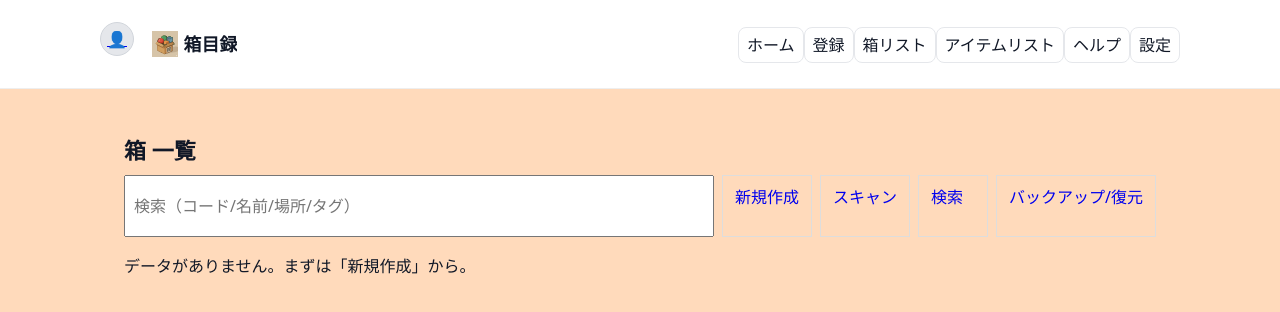
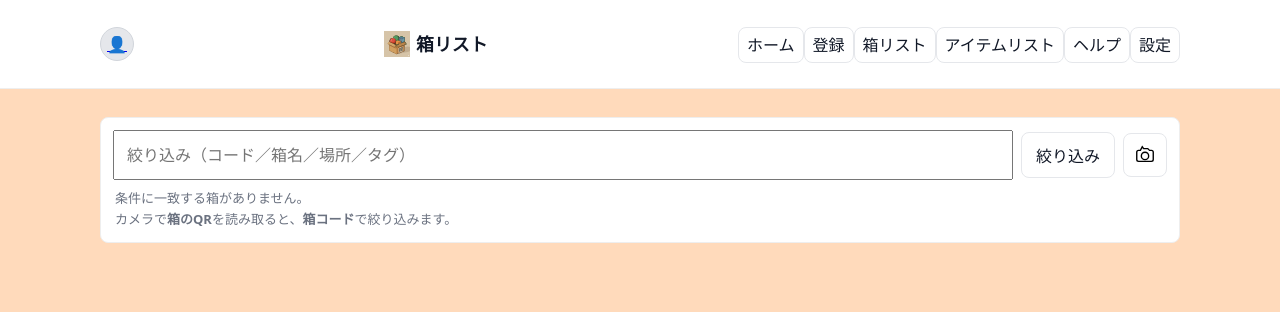
Before and after one commit to mayusaki3/hakomokuroku, a Next.js app in the folder apps/web/: page /boxes in a window 1280 px wide. Shown: the top 312 px of the page. Built offline with nearby package versions, Linux system fonts and the light colour scheme.

Commit message:
UI修正
箱リスト、アイテムリスト

```diff
--- a/apps/web/src/app/boxes/page.tsx
+++ b/apps/web/src/app/boxes/page.tsx
@@ -1,74 +1,156 @@
 'use client';
-import { useMemo, useState } from 'react';
-import { Box, db } from '@/lib/db';
+import { useEffect, useMemo, useRef, useState } from 'react';
+import { db, Box } from '@/lib/db';
 import { useDexieLive } from '@/lib/live';
+import { useHeaderTitle } from '@/app/components/HeaderTitleContext';
+
+let BrowserQRCodeReader: any;
+
+function CameraIcon() {
+  return (
+    <svg width="22" height="22" viewBox="0 0 24 24" aria-hidden="true">
+      <path d="M9 3l1.5 2H15l2 2h2a2 2 0 012 2v8a2 2 0 01-2 2H5a2 2 0 01-2-2V9a2 2 0 012-2h2l2-4z" fill="none" stroke="currentColor" strokeWidth="1.5"/>
+      <circle cx="12" cy="13" r="4" fill="none" stroke="currentColor" strokeWidth="1.5"/>
+    </svg>
+  );
+}
+
+type Unreg = { kind:'unregistered'; code: string };
 
 export default function BoxesPage() {
+  useHeaderTitle('箱リスト');
+
   const [q, setQ] = useState('');
+  const [qrCode, setQrCode] = useState<string | null>(null);
+  const [unreg, setUnreg] = useState<Unreg | null>(null);
+  const [scanning, setScanning] = useState(false);
+  const videoRef = useRef<HTMLVideoElement | null>(null);
+  const readerRef = useRef<any>(null);
 
-  // updatedAt 降順で常に最新を取得
-  const { data: boxes } = useDexieLive<Box[]>(
+  const { data: boxes = [] } = useDexieLive<Box[]>(
     async () => db.boxes.orderBy('updatedAt').reverse().toArray(),
-    [], // 依存はなし（クエリ自体がテーブル更新で再実行される）
-    []
+    [],
+    [],
   );
 
-  const filtered = useMemo(() => {
-    const needle = q.toLowerCase();
-    return boxes.filter(b => {
-      const hay = [b.code, b.name, b.location ?? '', ...(b.tags ?? [])].join(' ').toLowerCase();
-      return hay.includes(needle);
+  const rows = useMemo(() => {
+    const needle = q.trim().toLowerCase();
+    const byText = !needle ? boxes : boxes.filter(b => {
+      const s = `${b.code} ${b.name} ${b.location ?? ''} ${(b.tags ?? []).join(' ')}`.toLowerCase();
+      return s.includes(needle);
     });
-  }, [boxes, q]);
+
+    // QR優先（箱コード完全一致で絞り込み）
+    if (qrCode) {
+      const hit = byText.filter(b => b.code.toLowerCase() === qrCode.toLowerCase());
+      return hit;
+    }
+    return byText;
+  }, [boxes, q, qrCode]);
+
+  const startScan = async () => {
+    setScanning(true);
+    try {
+      if (!BrowserQRCodeReader) {
+        const mod = await import('@zxing/browser');
+        BrowserQRCodeReader = mod.BrowserQRCodeReader;
+      }
+      if (!readerRef.current) readerRef.current = new BrowserQRCodeReader();
+
+      const videoEl = videoRef.current!;
+      videoEl.setAttribute('playsinline', 'true');
+      const result = await readerRef.current.decodeOnceFromVideoDevice(undefined, videoEl);
+      const text = result.getText().trim();
+
+      // 箱コード（/b/<code> or プレーンコード）
+      const m = text.match(/(?:^|\/)b\/([^/]+)/);
+      const code = m ? decodeURIComponent(m[1]) :
+        (/^[A-Za-z0-9._-]{2,64}$/.test(text) ? text : null);
+
+      if (!code) {
+        alert('このQRから箱コードを抽出できませんでした。');
+        setQrCode(null);
+        setUnreg(null);
+      } else {
+        setQrCode(code);
+        const hit = await db.boxes.where('code').equalsIgnoreCase(code).first();
+        setUnreg(hit ? null : { kind: 'unregistered', code });
+      }
+    } catch {
+      alert('QRの読み取りに失敗しました。もう一度お試しください。');
+    } finally {
+      setScanning(false);
+      try { await readerRef.current?.reset(); } catch {}
+    }
+  };
+
+  const onRowClick = (b: Box) => { window.location.href = `/boxes/${b.id}`; };
+  const onUnregClick = (code: string) => {
+    const params = new URLSearchParams({ code });
+    window.location.href = `/boxes/new?${params.toString()}`;
+  };
 
   return (
-    <main style={{ padding: 24 }}>
-      <h1>箱 一覧</h1>
-      <div style={{ display: 'flex', gap: 8, marginBottom: 12, flexWrap: 'wrap' }}>
+    <main className="container bottom-safe" style={{ display: 'grid', gap: 12, paddingTop: 8 }}>
+      {/* 絞り込み（トップ準拠） */}
+      <section className="card search-card">
+        <div className="searchbar">
           <input
-          placeholder="検索（コード/名前/場所/タグ）"
             value={q}
             onChange={e => setQ(e.target.value)}
-          style={{ flex: 1, minWidth: 240, padding: 8 }}
+            onKeyDown={e => { if (e.key === 'Enter') {/* Enterで絞り込み済み */} }}
+            placeholder="絞り込み（コード／箱名／場所／タグ）"
+            enterKeyHint="search"
+            style={{ padding: 12, fontSize: 16 }}
           />
-        <a href="/boxes/new" style={{ padding: '8px 12px', border: '1px solid #ddd', textDecoration: 'none' }}>新規作成</a>
-        <a href="/scan" style={{ padding: '8px 12px', border: '1px solid #ddd', textDecoration: 'none' }}>スキャン</a>
-        <a href="/search" style={{ padding: '8px 12px', border: '1px solid #ddd', textDecoration: 'none' }}>検索</a>
-        <a href="/settings/backup" style={{ padding: '8px 12px', border: '1px solid #ddd', textDecoration: 'none' }}>バックアップ/復元</a>
+          <button type="button" className="btn" onClick={() => {/* 入力で既に反映。視認性のため残す */}}>絞り込み</button>
+          <button type="button" className="icon-btn" onClick={startScan} aria-disabled={scanning} title="箱コードで絞り込み">
+            <CameraIcon />
+          </button>
         </div>
 
-      {filtered.length === 0 && <p>データがありません。まずは「新規作成」から。</p>}
+        {/* ガイダンス（該当0件時に表示） */}
+        {rows.length === 0 && !unreg && !scanning && (
+          <p className="search-help">
+            条件に一致する箱がありません。<br />
+            カメラで<strong>箱のQR</strong>を読み取ると、<strong>箱コード</strong>で絞り込みます。
+          </p>
+        )}
 
-      <div style={{ display: 'grid', gap: 12 }}>
-        {filtered.map(b => (
-          <article key={b.id} style={{ border: '1px solid #eee', borderRadius: 8, padding: 12 }}>
-            <div style={{ display: 'flex', justifyContent: 'space-between', gap: 12, alignItems: 'baseline' }}>
-              <h3 style={{ margin: 0 }}>{b.name}</h3>
-              <code>{b.code}</code>
+        {/* スキャン中プレビュー */}
+        {scanning && (
+          <div style={{ marginTop: 8 }}>
+            <video ref={videoRef} playsInline style={{ width: '100%', borderRadius: 8, border: '1px solid #eee' }} />
           </div>
-            <div style={{ color: '#555', marginTop: 4 }}>
-              {b.location ?? '場所未設定'} {b.tags?.length ? '｜ ' + b.tags.join(', ') : ''}
+        )}
+
+        {/* 未登録コード行（QRで未ヒット時） */}
+        {unreg && (
+          <div className="card" style={{ marginTop: 8, padding: 12 }}>
+            <div style={{ fontWeight: 600 }}>📦 箱コード: <code>{unreg.code}</code></div>
+            <div style={{ fontSize: 12, color: '#b91c1c' }}>未登録（タップで箱の登録へ）</div>
+            <button className="btn" style={{ marginTop: 8 }} onClick={() => onUnregClick(unreg.code)}>登録に進む</button>
           </div>
-            <div style={{ marginTop: 8, display: 'flex', gap: 8, flexWrap: 'wrap' }}>
-              <a href={`/boxes/${b.id}`} style={{ padding: '6px 10px', border: '1px solid #ddd', textDecoration: 'none' }}>詳細</a>
-              <a
-                href={`/print/tape?${new URLSearchParams({
-                  code: b.code, name: b.name, location: b.location ?? '', n: '1', s: '14', m: '2'
-                }).toString()}`}
-                target="_blank"
-                style={{ padding: '6px 10px', border: '1px solid #ddd', textDecoration: 'none' }}
-              >テープ印刷</a>
-              <a
-                href={`/print/labels?${new URLSearchParams({
-                  code: b.code, name: b.name, location: b.location ?? '', n: '21', cols: '7', gap: '2', s: '14', m: '2', o: 'portrait'
-                }).toString()}`}
-                target="_blank"
-                style={{ padding: '6px 10px', border: '1px solid #ddd', textDecoration: 'none' }}
-              >A4面付け</a>
+        )}
+      </section>
+
+      {/* 箱リスト */}
+      <section aria-label="箱リスト">
+        <ul style={{ listStyle: 'none', padding: 0, margin: 0, display: 'grid', gap: 8 }}>
+          {rows.map(b => (
+            <li key={b.id}>
+              <button onClick={() => onRowClick(b)} className="card"
+                style={{ width: '100%', textAlign: 'left', padding: 12, cursor: 'pointer' }}>
+                <div style={{ fontWeight: 600 }}>📦 {b.name}</div>
+                <div style={{ fontSize: 12, color: '#555' }}>
+                  コード: <code>{b.code}</code>　場所: {b.location ?? '—'}
+                  {b.tags?.length ? <>　タグ: {b.tags.join(', ')}</> : null}
                 </div>
-          </article>
+              </button>
+            </li>
           ))}
-      </div>
+        </ul>
+      </section>
     </main>
   );
 }
--- a/apps/web/src/app/components/Header.tsx
+++ b/apps/web/src/app/components/Header.tsx
@@ -1,6 +1,8 @@
 'use client';
+import { useCurrentHeaderTitle } from '@/app/components/HeaderTitleContext';
 
 export default function Header() {
+  const currentTitle = useCurrentHeaderTitle();
   const LinkBtn = (p: { href: string; label: string }) => (
     <a href={p.href} className="btn-link">{p.label}</a>
   );
@@ -8,20 +10,20 @@ export default function Header() {
   return (
     <header className="header">
       <div className="container header-grid">
-        {/* 左：ユーザー（設定へ） */}
-        <a href="/settings/backup" aria-label="アカウント/設定" title="設定">
-          <div className="avatar">👤</div>
-        </a>
-
-        {/* 中央：ロゴ＋タイトル */}
-        <div className="title-row" aria-label="アプリタイトル">
-          {/* 作成したfavicon.svgをそのまま使います */}
-          <img src="/favicon.svg" alt="" className="brandmark" />
-          <div className="title-text">箱目録</div>
+        <div className="header-left">
+          <a href="/settings/backup" aria-label="アカウント/設定" title="設定">
+            <div className="avatar">👤</div>
+          </a>
         </div>
 
-        {/* 右：PCのみメニュー */}
-        <nav className="only-desktop nav-horizontal" aria-label="トップメニュー">
+        <div className="header-mid">
+          <div className="title-row" aria-label="アプリタイトル">
+            <img src="/favicon.svg" alt="" className="brandmark" />
+            <div className="title-text">{currentTitle}</div>
+          </div>
+        </div>
+
+        <nav className="header-right only-desktop nav-horizontal" aria-label="トップメニュー">
           <LinkBtn href="/" label="ホーム" />
           <LinkBtn href="/register" label="登録" />
           <LinkBtn href="/boxes" label="箱リスト" />
--- /dev/null
+++ b/apps/web/src/app/components/HeaderTitleContext.tsx
@@ -0,0 +1,28 @@
+'use client';
+import { createContext, useContext, useEffect, useState } from 'react';
+
+type CtxType = { title: string; setTitle: (t: string) => void };
+const TitleCtx = createContext<CtxType | null>(null);
+
+export function HeaderTitleProvider({ children }: { children: React.ReactNode }) {
+  const [title, setTitle] = useState('箱目録');
+  return <TitleCtx.Provider value={{ title, setTitle }}>{children}</TitleCtx.Provider>;
+}
+
+/** ページ側で呼ぶ：useHeaderTitle('箱一覧') のように */
+export function useHeaderTitle(newTitle?: string) {
+  const ctx = useContext(TitleCtx);
+  useEffect(() => {
+    if (!ctx || !newTitle) return;
+    const prev = ctx.title;
+    ctx.setTitle(newTitle);
+    return () => ctx.setTitle('箱目録'); // アンマウントで戻す
+  }, [ctx, newTitle]);
+  return ctx?.title ?? '箱目録';
+}
+
+/** ヘッダーが読む：現在のタイトルを取得 */
+export function useCurrentHeaderTitle() {
+  const ctx = useContext(TitleCtx);
+  return ctx?.title ?? '箱目録';
+}
--- a/apps/web/src/app/globals.css
+++ b/apps/web/src/app/globals.css
@@ -115,24 +115,28 @@ input[type="text"], input[type="search"], textarea {
   border-bottom: 1px solid #eee;
 }
 
-/* PCデフォルト：従来配置（左:👤 / 中央:タイトル / 右:メニュー） */
+/* ===== Header ===== */
+
+/* PC：左=auto（👤の実寸）、中央=1fr、右=auto（メニュー実寸）。
+   → 中央セルの center が、左アイコンと右メニューの“間”の中点になる */
 .header-grid {
   display: grid;
-  grid-template-columns: 44px 1fr auto;
+  grid-template-columns: auto 1fr auto;  /* ← PCでのセンタリング条件 */
   align-items: center;
   gap: 8px;
   height: var(--topbar-h);
 }
+
 .header-left  { justify-self: start; }
-.header-mid   { justify-self: start; }  /* PCは従来の見え方を維持 */
+.header-mid   { justify-self: center; }  /* ← 中央セルを常にセンター */
 .header-right { justify-self: end; }
 
-/* モバイルのみ：タイトルを真正センターに */
+/* モバイル：右メニューはhiddenなので、画面の絶対中心でセンタリング */
 @media (max-width: 767px) {
   .header-grid {
-    grid-template-columns: 1fr auto 1fr; /* 左右対称化 */
+    grid-template-columns: 1fr auto 1fr; /* ← 絶対センター（左右対称） */
   }
-  .header-mid { justify-self: center; }
+  .header-right { display: none !important; } /* 念のための保険（既に only-desktop でも非表示） */
 }
 
 .avatar {
--- a/apps/web/src/app/layout.tsx
+++ b/apps/web/src/app/layout.tsx
@@ -1,5 +1,6 @@
 import SWRegister from '@/app/sw-register';
 import Header from '@/app/components/Header';
+import { HeaderTitleProvider } from '@/app/components/HeaderTitleContext';
 import MobileTabBar from '@/app/components/MobileTabBar';
 import './globals.css'
 
@@ -23,16 +24,16 @@ export default function RootLayout({ children }: { children: React.ReactNode })
         <meta name="theme-color" content="#111827" />
       </head>
       <body>
+        <HeaderTitleProvider>
           <Header />
-        {/* 中面（背景適用エリア） */}
           <div className="app-content">
             <div className="container">
               {children}
             </div>
           </div>
-
           <MobileTabBar />
           <SWRegister />
+        </HeaderTitleProvider>
       </body>
     </html>
   );
```
Also changed, not shown: apps/web/src/app/items/page.tsx (+156 -26 lines). Lines whose indentation alone changed are shown as unchanged.
